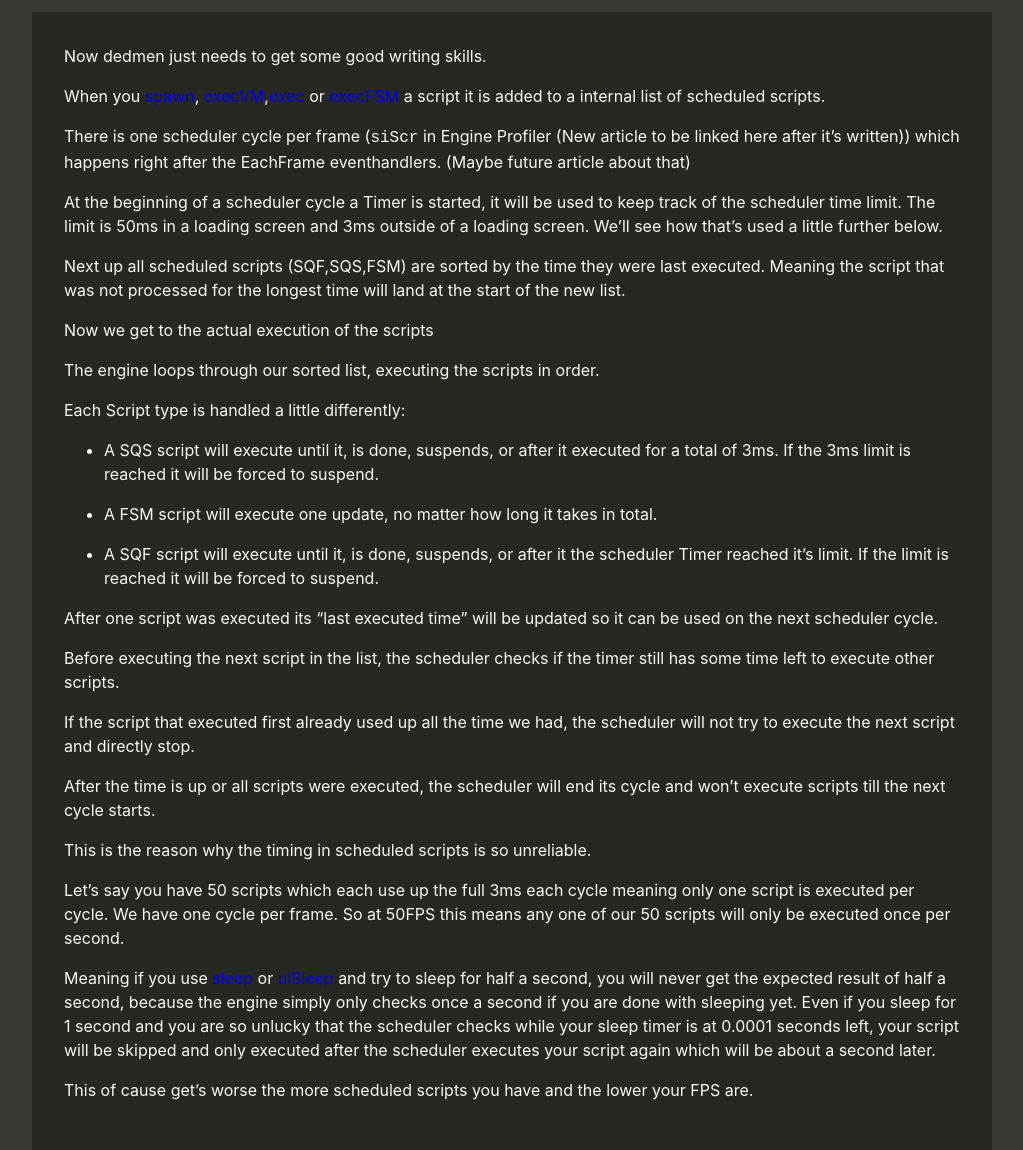
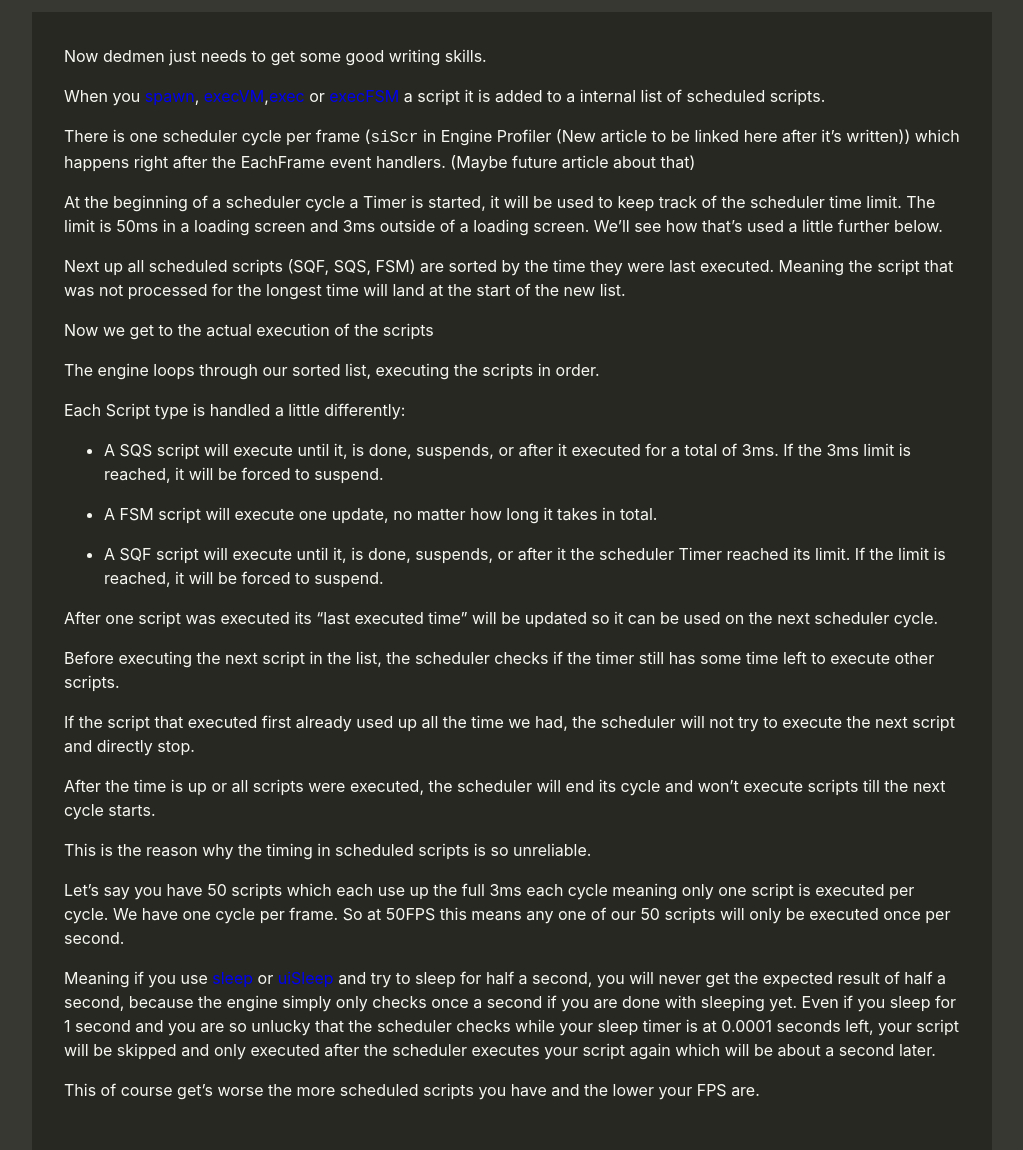
Before and after one commit to arma3/arma3.github.io, a Jekyll site: the page built from _posts/2018-01-21-ITE-the-scheduler.md, in a window 1280 px wide, cut to the strip 104-1254 px from the top of the page. Shown: the whole strip, without its empty margins (128-1151 px from the left). Built offline with Jekyll 4.4.1, drawn with Linux system fonts in a browser that asks for light colours.

Commit message:
Grammar n such

```diff
--- a/_posts/2018-01-21-ITE-the-scheduler.md
+++ b/_posts/2018-01-21-ITE-the-scheduler.md
@@ -12,12 +12,12 @@ Now dedmen just needs to get some good writing skills.
 When you [spawn](https://community.bistudio.com/wiki/spawn), [execVM](https://community.bistudio.com/wiki/execVM),[exec](https://community.bistudio.com/wiki/execVM) or [execFSM](https://community.bistudio.com/wiki/execFSM) a script it is added to a internal list of scheduled scripts.
 
 
-There is one scheduler cycle per frame (`siScr` in Engine Profiler (New article to be linked here after it's written)) which happens right after the EachFrame eventhandlers. (Maybe future article about that)
+There is one scheduler cycle per frame (`siScr` in Engine Profiler (New article to be linked here after it's written)) which happens right after the EachFrame event handlers. (Maybe future article about that)
 
 At the beginning of a scheduler cycle a Timer is started, it will be used to keep track of the scheduler time limit.
 The limit is 50ms in a loading screen and 3ms outside of a loading screen. We'll see how that's used a little further below.
 
-Next up all scheduled scripts (SQF,SQS,FSM) are sorted by the time they were last executed. Meaning the script that was not processed for the longest time will land at the start of the new list.
+Next up all scheduled scripts (SQF, SQS, FSM) are sorted by the time they were last executed. Meaning the script that was not processed for the longest time will land at the start of the new list.
 
 
 Now we get to the actual execution of the scripts
@@ -26,13 +26,13 @@ The engine loops through our sorted list, executing the scripts in order.
 
 Each Script type is handled a little differently:
 
-- A SQS script will execute until it, is done, suspends, or after it executed for a total of 3ms. If the 3ms limit is reached it will be forced to suspend.
+- A SQS script will execute until it, is done, suspends, or after it executed for a total of 3ms. If the 3ms limit is reached, it will be forced to suspend.
 
 - A FSM script will execute one update, no matter how long it takes in total.
 
-- A SQF script will execute until it, is done, suspends, or after it the scheduler Timer reached it's limit. If the limit is reached it will be forced to suspend.
+- A SQF script will execute until it, is done, suspends, or after it the scheduler Timer reached its limit. If the limit is reached, it will be forced to suspend.
 
-After one script was executed its "last executed time" will be updated so it can be used on the next scheduler cycle.
+After one script was executed its “last executed time” will be updated so it can be used on the next scheduler cycle.
 
 Before executing the next script in the list, the scheduler checks if the timer still has some time left to execute other scripts.
 
@@ -48,4 +48,4 @@ We have one cycle per frame. So at 50FPS this means any one of our 50 scripts wi
 Meaning if you use [sleep](https://community.bistudio.com/wiki/sleep) or [uiSleep](https://community.bistudio.com/wiki/uiSleep) and try to sleep for half a second, you will never get the expected result of half a second, because the engine simply only checks once a second if you are done with sleeping yet.
 Even if you sleep for 1 second and you are so unlucky that the scheduler checks while your sleep timer is at 0.0001 seconds left, your script will be skipped and only executed after the scheduler executes your script again which will be about a second later.
 
-This of cause get's worse the more scheduled scripts you have and the lower your FPS are.
+This of course get's worse the more scheduled scripts you have and the lower your FPS are.
```
